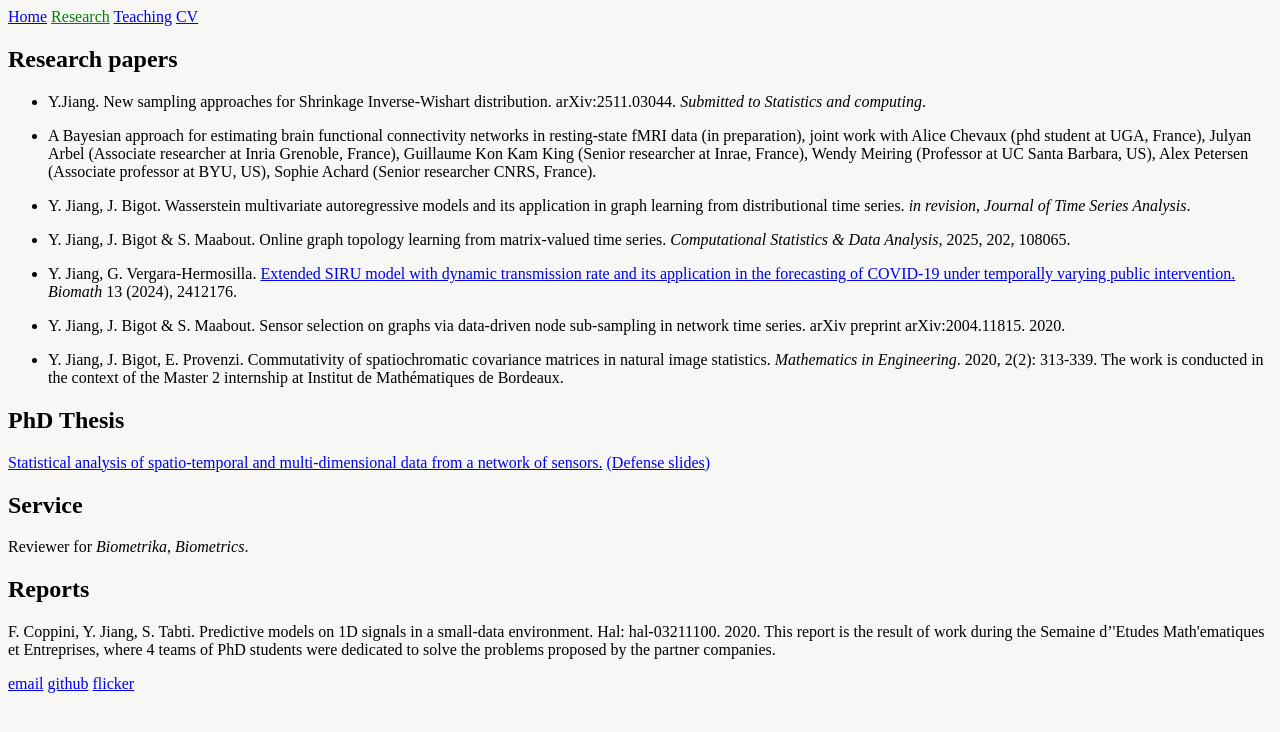
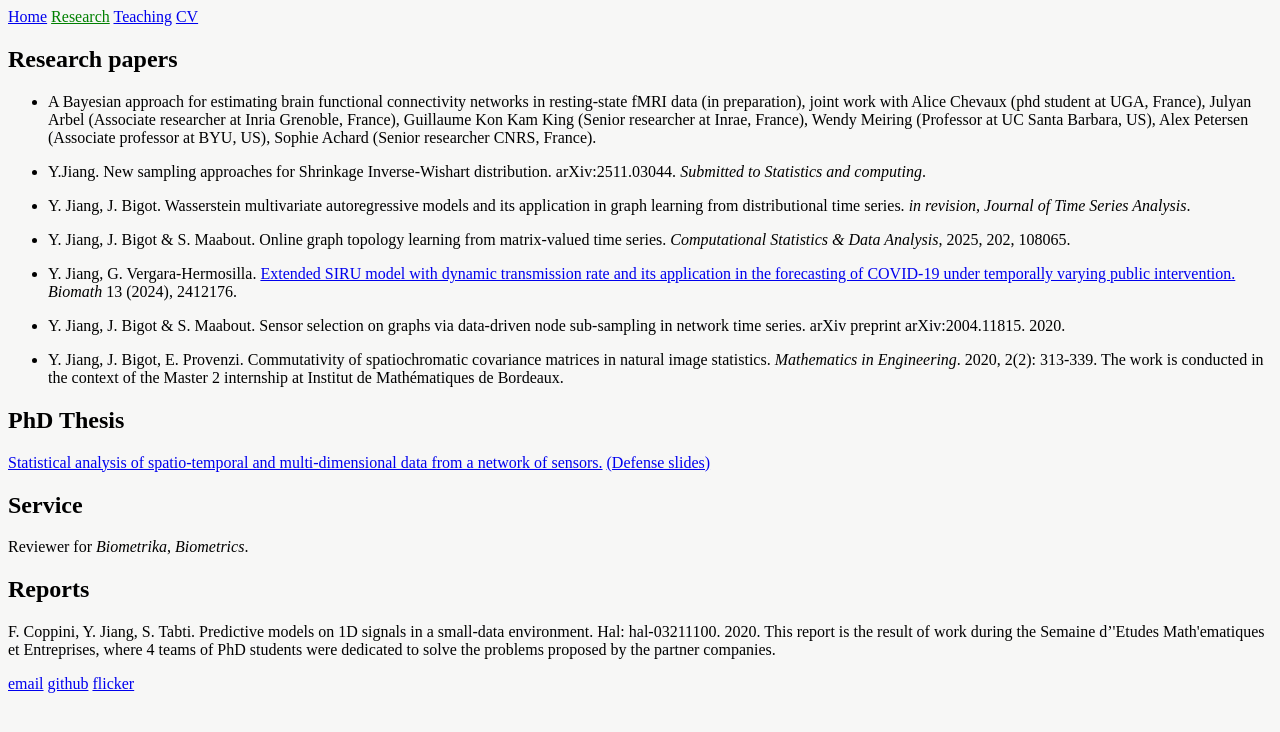
Before and after one commit to yiyej/yiyej.github.io, a Jekyll site: the page built from research.md, in a window 1280 px wide. Shown: the top 732 px of the page. Built offline with Jekyll 4.4.1, drawn with Linux system fonts in a browser that asks for light colours.

```diff
--- a/research.md
+++ b/research.md
@@ -4,9 +4,9 @@ title: Reasearch
 ---
 
 ## Research papers
+- A Bayesian approach for estimating brain functional connectivity networks in resting-state fMRI data (in preparation), joint work with Alice Chevaux (phd student at UGA, France), Julyan Arbel (Associate researcher at Inria Grenoble, France), Guillaume Kon Kam King (Senior researcher at Inrae, France), Wendy Meiring (Professor at UC Santa Barbara, US), Alex Petersen (Associate professor at BYU, US), Sophie Achard (Senior researcher CNRS, France).
+
 - Y.Jiang. New sampling approaches for Shrinkage Inverse-Wishart distribution. arXiv:2511.03044. *Submitted to Statistics and computing*.
-
-- A Bayesian approach for estimating brain functional connectivity networks in resting-state fMRI data (in preparation), joint work with Alice Chevaux (phd student at UGA, France), Julyan Arbel (Associate researcher at Inria Grenoble, France), Guillaume Kon Kam King (Senior researcher at Inrae, France), Wendy Meiring (Professor at UC Santa Barbara, US), Alex Petersen (Associate professor at BYU, US), Sophie Achard (Senior researcher CNRS, France).
 
 - Y. Jiang, J. Bigot. Wasserstein multivariate autoregressive models and its application in graph learning from distributional time series. *in revision, Journal of Time Series Analysis*.
 
```
